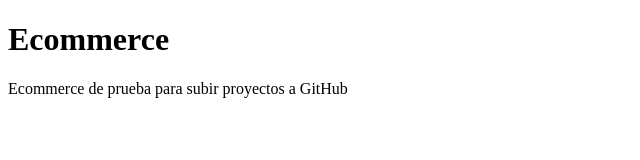
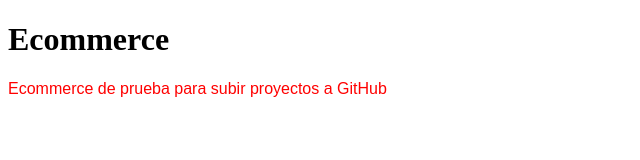
Before and after one commit to descamillaa98/SitioWeb, a plain HTML site: page index.html in a window 1280 px wide. Shown: the whole page, without its empty margins (0-640 px from the left). Drawn offline with Linux system fonts and the light colour scheme.

Commit message:
Se sube el estilo global del proyecto

```diff
--- a/css/styles.css
+++ b/css/styles.css
@@ -0,0 +1,5 @@
+#parrafo-inicial {
+    color: red;
+    text-decoration: dashed;
+    font-family: Arial, sans-serif;
+}
--- a/index.html
+++ b/index.html
@@ -3,6 +3,7 @@
 <head>
     <meta charset="UTF-8">
     <meta name="viewport" content="width=device-width, initial-scale=1.0">
+    <link rel="stylesheet" href="./css/styles.css">
     <title>Inicio</title>
 </head>
 <body>
```
